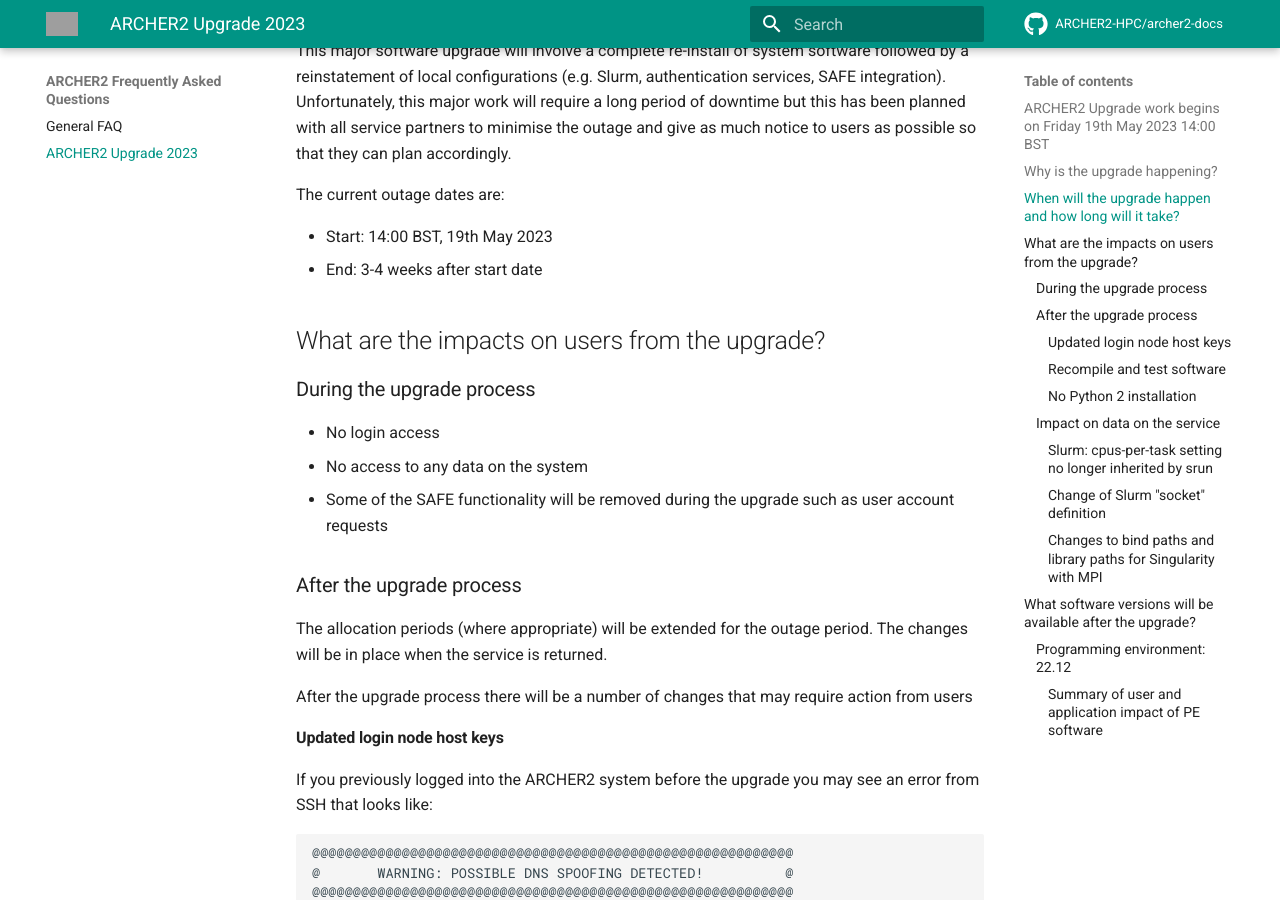
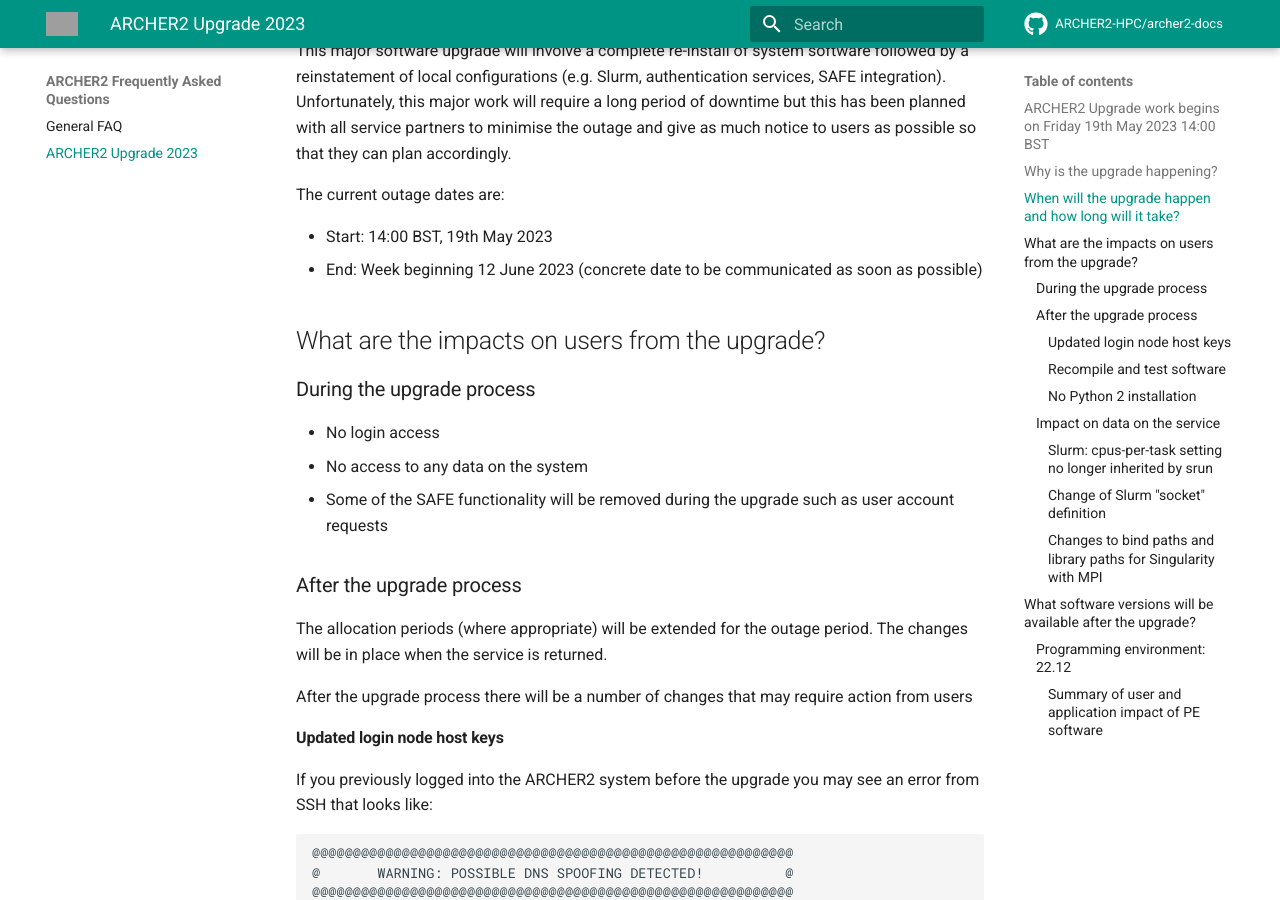
Before and after one commit to ARCHER2-HPC/archer2-docs, an MkDocs documentation site: the page built from docs/faq/upgrade-2023.md, in a window 1280 px wide and 900 px high, scrolled down 1433 px. Built offline with MkDocs 1.6.1 and Material for MkDocs 9.7.7, drawn with Linux system fonts in a browser that asks for light colours; comment, search, counter and statistics services are not loaded; some of the changed text lies outside the part shown; grey boxes are pictures that could not be loaded.

Commit message:
Improves end date notification

```diff
--- a/docs/faq/upgrade-2023.md
+++ b/docs/faq/upgrade-2023.md
@@ -58,7 +58,7 @@
 The current outage dates are:
 
  - Start: 14:00 BST, 19th May 2023
- - End: 3-4 weeks after start date
+ - End: Week beginning 12 June 2023 (concrete date to be communicated as soon as possible)
 
 ## What are the impacts on users from the upgrade?
 
```
Also changed, not shown: other parts of docs/faq/upgrade-2023.md (+1 -1 lines).
